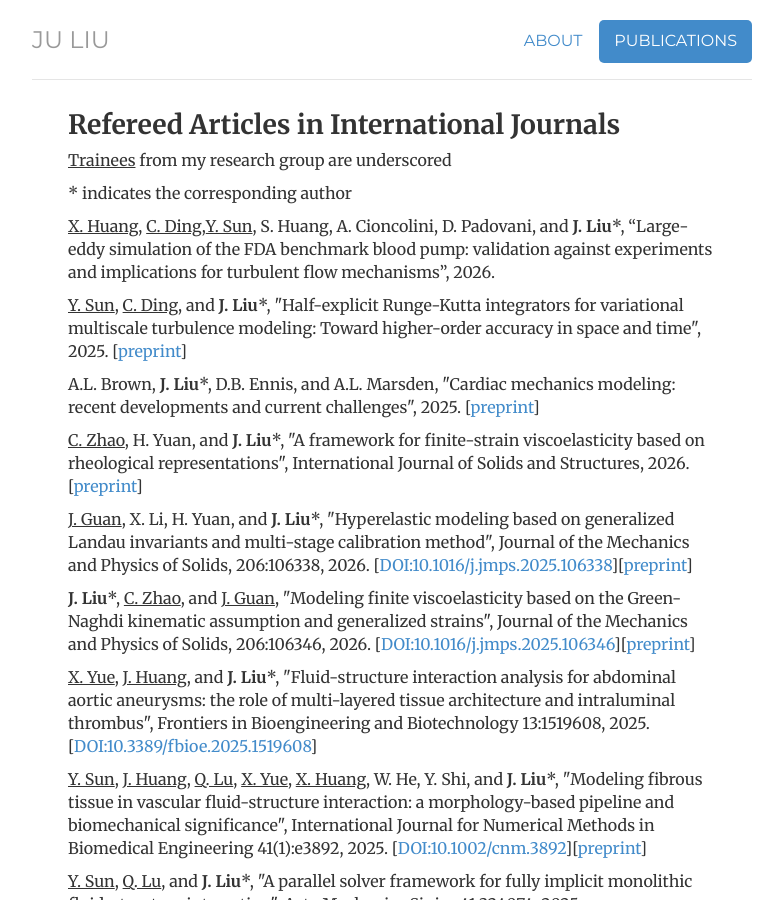
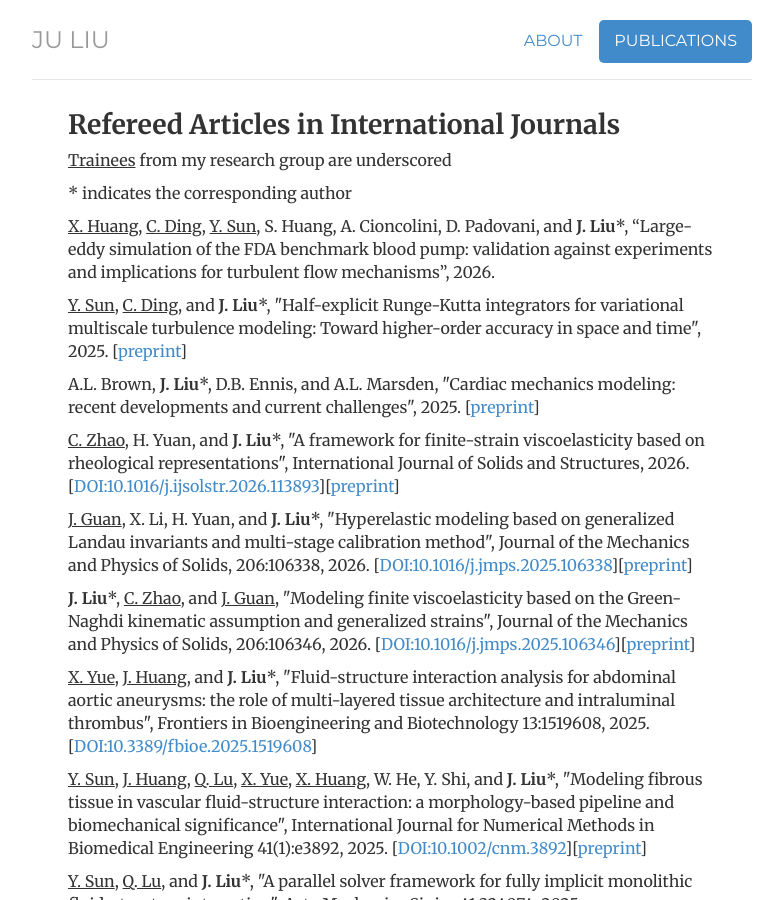
Before and after one commit to ju-liu/ju-liu.github.io, a Jekyll site: the page built from publications/index.html, in a window 1280 px wide and 900 px high. Shown: the whole window, without its empty margins (248-1031 px from the left). Built offline with Jekyll 4.4.1, drawn with Linux system fonts in a browser that asks for light colours; nearby versions of some CDN libraries; library files that are not in the unit come from our copies; comment, search, counter and statistics services are not loaded.

Commit message:
Update publication details in index.html
Updated DOI link for the article by C. Zhao et al. and added a preprint link.

```diff
--- a/publications/index.html
+++ b/publications/index.html
@@ -14,7 +14,7 @@ description: List of Publications of Dr. Ju Liu
   <p>* indicates the corresponding author</p>
 
   <article>
-  <p><u>X. Huang</u>, <u>C. Ding</u>,<u>Y. Sun</u>, S. Huang, A. Cioncolini, D. Padovani, and <strong>J. Liu</strong>*, “Large-eddy simulation of the FDA benchmark blood pump: validation against experiments and implications for turbulent flow mechanisms”, 2026.</p>
+  <p><u>X. Huang</u>, <u>C. Ding</u>, <u>Y. Sun</u>, S. Huang, A. Cioncolini, D. Padovani, and <strong>J. Liu</strong>*, “Large-eddy simulation of the FDA benchmark blood pump: validation against experiments and implications for turbulent flow mechanisms”, 2026.</p>
   </article>
 
   <article>
@@ -26,7 +26,7 @@ description: List of Publications of Dr. Ju Liu
   </article>
 
   <article>
-  <p><u>C. Zhao</u>, H. Yuan, and <strong>J. Liu</strong>*, "A framework for finite-strain viscoelasticity based on rheological representations", International Journal of Solids and Structures, 2026. [<a href="https://arxiv.org/abs/2508.14518">preprint</a>]</p>
+  <p><u>C. Zhao</u>, H. Yuan, and <strong>J. Liu</strong>*, "A framework for finite-strain viscoelasticity based on rheological representations", International Journal of Solids and Structures, 2026. [<a href="https://doi.org/10.1016/j.ijsolstr.2026.113893">DOI:10.1016/j.ijsolstr.2026.113893</a>][<a href="https://arxiv.org/abs/2508.14518">preprint</a>]</p>
   </article>
 
   <article>
```
